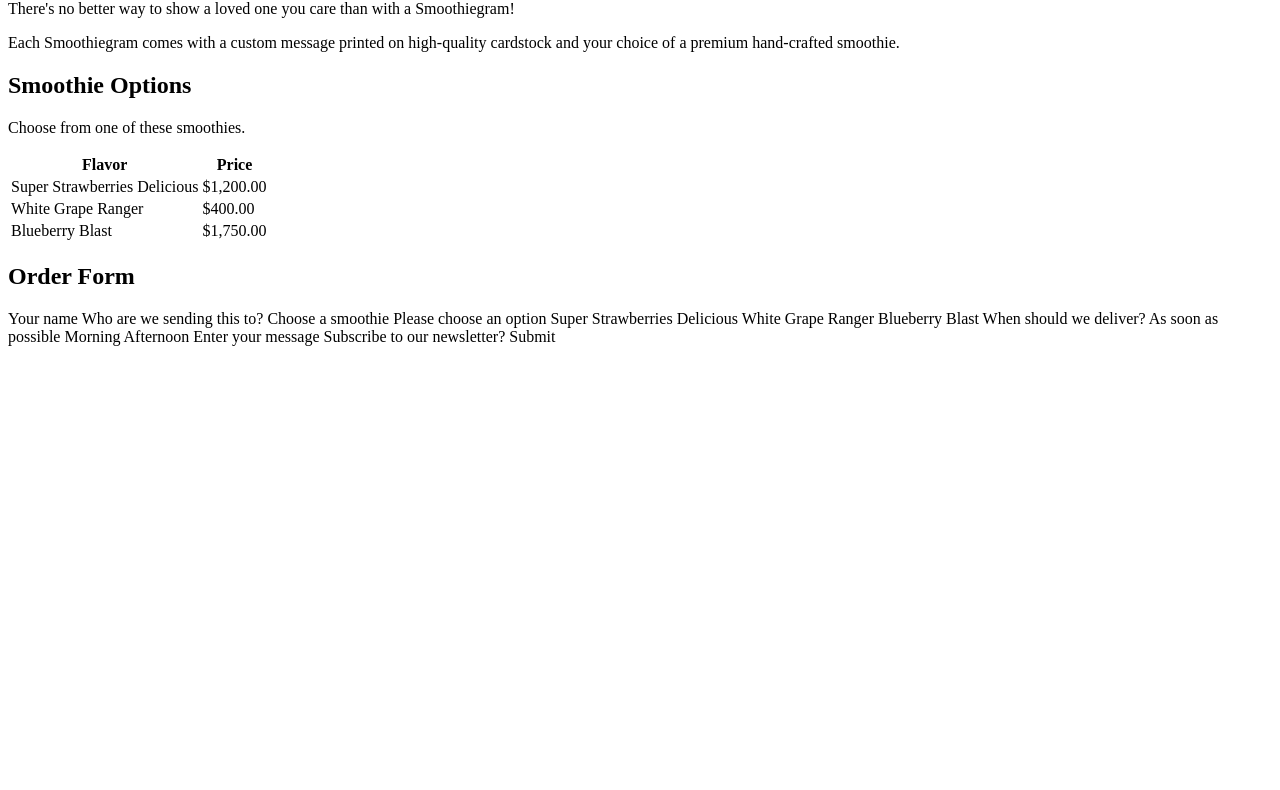
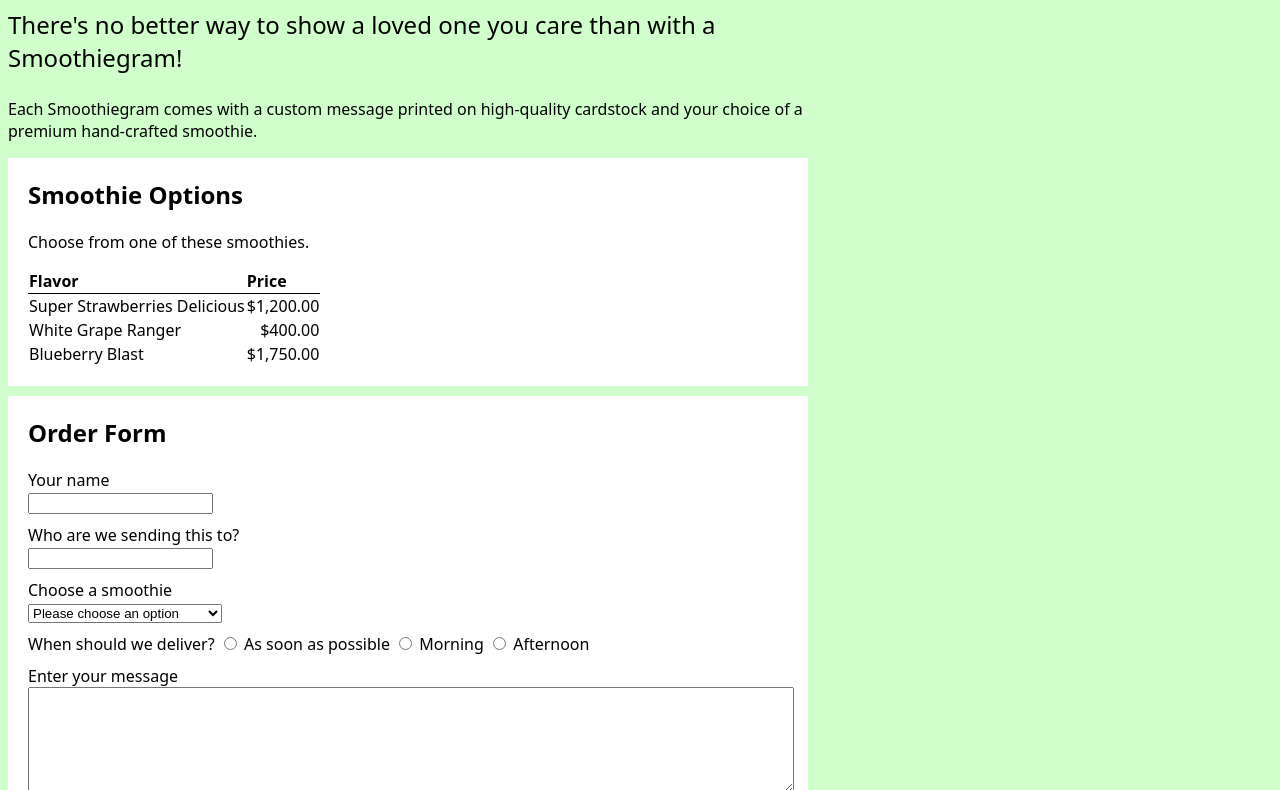
Before and after one commit to fcody1520/html-css-practice, a plain HTML site: page index.html in a window 1280 px wide. Shown: the part 80-870 px from the top of the page. Before the commit the page ends 800 px from the top, so only its background shows below. Drawn offline with Linux system fonts and the light colour scheme.

Commit message:
Done baby

```diff
--- a/index.html
+++ b/index.html
@@ -4,12 +4,14 @@
   <meta charset="UTF-8">
   <meta name="viewport" content="width=device-width, initial-scale=1.0">
   <title>Order a Smoothiegram</title>
+  <link rel="stylesheet" href="styles.css" />
 </head>
 <body>
+  <div id="container">
  <header>
     <h1>Order a Smoothiegram</h1><p></p>
 
-    <p>There's no better way to show a loved one you care than with a Smoothiegram!</p>
+    <p class="lead">There's no better way to show a loved one you care than with a Smoothiegram!</p>
 
       <p>Each Smoothiegram comes with a custom message printed on high-quality cardstock and your choice of a premium hand-crafted smoothie.</p>
 </header>
@@ -29,15 +31,15 @@
     <tbody>
       <tr>
         <td>Super Strawberries Delicious</td>
-         <td>$1,200.00</td>
+         <td class="price">$1,200.00</td>
         </tr>
       <tr>
         <td>White Grape Ranger</td>
-        <td>$400.00</td>
+        <td class="price">$400.00</td>
       </tr>
       <tr>
         <td>Blueberry Blast </td>
-        <td>$1,750.00</td>
+        <td class="price">$1,750.00</td>
       </tr>
     </tbody>
     </table>
@@ -45,29 +47,47 @@
   <section>
 
     <h2>Order Form</h2>
-      <form action="">
-      <label for="">Your name</label>
-
-      Who are we sending this to?
-
-      Choose a smoothie
-      Please choose an option
-      Super Strawberries Delicious
-      White Grape Ranger
-      Blueberry Blast
-
-      When should we deliver?
-      As soon as possible
-      Morning
-      Afternoon
-
-      Enter your message
-
-      Subscribe to our newsletter?
-
-      Submit
+      <form>
+        <div class="form-group">
+      <label>Your name</label>
+      <input type="text" name="sender">
+    </div>
+    <div class="form-group">
+      <label>Who are we sending this to?</label>
+        <input type="text" name="recipient">
+    </div>
+    <div class="form-group">
+      <label>Choose a smoothie</label>
+      <select name="smoothie">
+      <option value=""> Please choose an option</option>
+      <option value="super straberries delicious">Super Strawberries Delicious</option>
+      <option value="white grape ranger">White Grape Ranger</option>
+      <option value="blueberry blast">Blueberry Blast</option>
+    </select>
+  </div>
+  <div class="form-group">
+      <span>When should we deliver?</span>
+      <input type="radio" name="delivery-time" value="asap">
+      <label class="inline-label"> As soon as possible</label>
+      <input type="radio" name="delivery-time" value="am">
+      <label class="inline-label">Morning</label>
+      <input type="radio" name="delivery-time" value="pm">
+      <label class="inline-label">Afternoon</label>
+    </div>
+    <div class="form-group">
+     <label> Enter your message</label>
+     <textarea name="message"></textarea>
+    </div>
+    <div class="form-group">
+      <label class="inline-label"> Subscribe to our newsletter?</label>
+      <input type="checkbox" name="subscribe" value="yes" checked>
+    </div>
+    <div class="form-group">
+      <button>Submit</button>
+    </div>
     </form>
 </section>
   </main>
-</b ody>
+</div>
+</body>
 </html>
--- /dev/null
+++ b/styles.css
@@ -0,0 +1,57 @@
+body {
+    font-family: system-ui, sans-serif;
+    background: #d1ffcc;
+}
+
+.lead {
+    font-size: 1.5em;
+    font-weight: 300;
+}
+section {
+    background: white;
+    padding: 20px;
+    margin: 10px 0;
+}
+
+section h2 {
+    margin-top: 0;
+}
+
+th {
+    text-align: start;
+    border-bottom: 1px solid black;
+}
+
+table {
+    border-collapse: collapse;
+}
+
+th, td {
+    padding: 5px 10ox;
+}
+
+td.price {
+    text-align: end;
+}
+
+.form-group {
+    margin-bottom: 10px;
+}
+
+label {
+    display: block;
+}
+
+.inline-label {
+    display: inline;
+}
+
+textarea {
+    width: 100%;
+    min-height: 100px;
+}
+
+#container {
+    max-width: 800px;
+    margin: center;
+}
```
